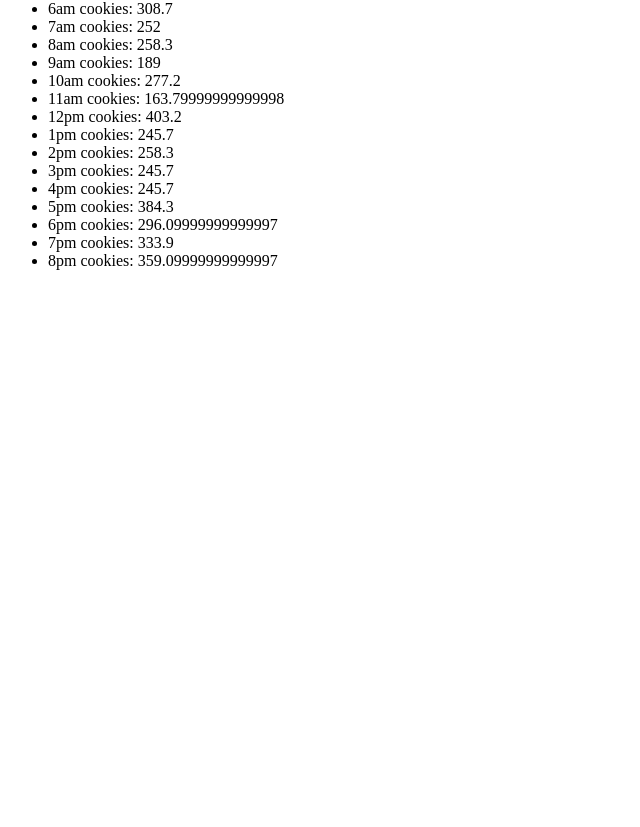
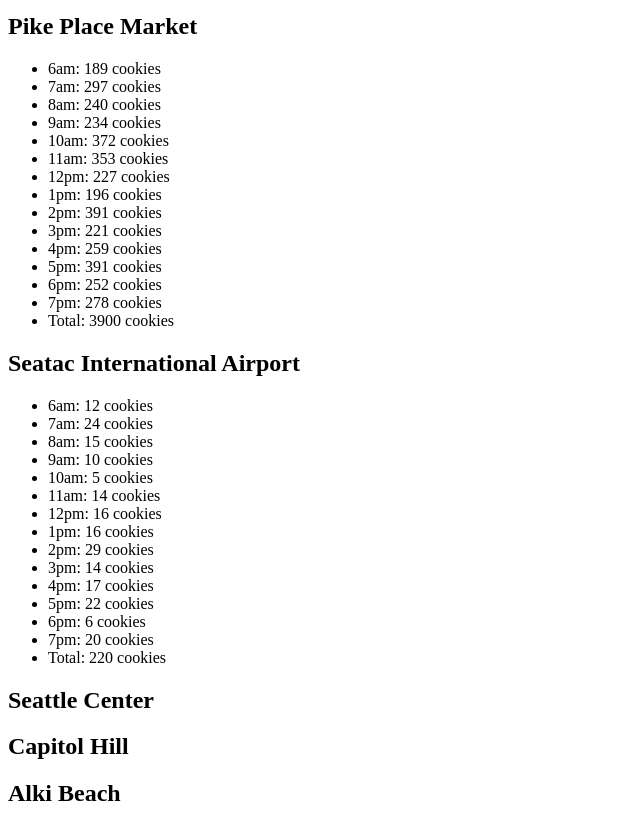
Before and after one commit to bishang/cookie-stand, a plain HTML site: page sales.html in a window 1280 px wide. Shown: the part 67-894 px from the top of the page, without its empty margins (0-640 px from the left). Before the commit the page ends 800 px from the top, so only its background shows below. Drawn offline with Linux system fonts and the light colour scheme.

Commit message:
fixed codes

```diff
--- a/app.js
+++ b/app.js
@@ -1,79 +1,104 @@
 'use strict';
 
-var hours = ['6am', '7am', '8am', '9am', '10am', '11am', '12pm', '1pm', '2pm', '3pm', '4pm', '5pm', '6pm', '7pm', '8pm']
+var hours = ['6am', '7am', '8am', '9am', '10am', '11am', '12pm', '1pm', '2pm', '3pm', '4pm', '5pm', '6pm', '7pm'];
 
-var firstPike = {
-  location: '1st and Pike',
-  minCust: 23,
-  maxCust: 65,
-  avgCookieSale: 6.3,
-  cookiesPerHour: [],
-  custPerHour: function(minCust, maxCust) {
-    return Math.floor(Math.random() * (this.maxCust - this.minCust) + this.minCust);
-  },
-  cookiesPurchased: function() {
-    return this.custPerHour() * this.avgCookieSale}
+function random(min, max) {
+  return Math.floor(Math.random() * (max - min + 1)) + min; // via MDN docs
 }
 
-for(var i = 0; i < hours.length; i++) {
-  firstPike.cookiesPerHour.push(firstPike.cookiesPurchased());
-}
-
-function makeHTML() {
-  var container = document.createElement('div');
-  container.innerHTML = '<h2>' + firstPike.location + '</h2>';
-  document.body.appendChild(container);
-
-  var list = document.createElement('ul');
-  var listArr = []
-
-  for (var i = 0; i < firstPike.cookiesPerHour.length; i++) {
-    listArr.push('<li>'+ hours[i] + ' cookies: ' + firstPike.cookiesPerHour[i] + '</li>');
-  }
-
-  var fullList = listArr.join('');
-  list.innerHTML = fullList;
-  document.body.appendChild(list);
-}
-
-makeHTML()
-
-var seatacAirport = {
-  location: 'SeaTac Airport',
-  minCust: 3,
-  maxCust: 24,
-  avgCookieSale: 1.2,
-  custPerHour: function(minCust, maxCust) {
-    return Math.random() * (this.maxCust - this.minCust) + this.minCust;
+var store1 = {
+  name: '1st and Pike',
+  minCustsPerHour: 23,
+  maxCustsPerHour: 65,
+  avgCookiesPerCust: 6.3,
+  custsEachHour: [],
+  cookiesEachHour: [],
+  totalDailySales: 0,
+  calcCustsEachHour: function(){
+    for(var i = 0; i < hours.length; i++){
+      this.custsEachHour.push(random(this.minCustsPerHour, this.maxCustsPerHour));
+    }
+  },
+  calcCookiesEachHour: function(){
+    this.calcCustsEachHour();
+    for(var i = 0; i < hours.length; i++){
+      var oneHour = Math.ceil(this.custsEachHour[i] * this.avgCookiesPerCust);
+      console.log(oneHour, 'one hour');
+      this.cookiesEachHour.push(oneHour);
+      this.totalDailySales += oneHour;
+      console.log(this.totalDailySales, 'total');
+    }
+  },
+  render: function(){
+    this.calcCookiesEachHour();
+    // access the element in the DOM where the stuff will go
+    var ulElement = document.getElementById('pike');
+    // console.log(ulElement, 'ul Element');
+    for(var i = 0; i < hours.length; i++){
+      // create an element
+      var liElement = document.createElement('li');
+      // give it content
+      liElement.textContent =
+      hours[i] + ': ' + this.cookiesEachHour[i] + ' cookies';
+      // append it to the parent
+      ulElement.appendChild(liElement);
+    }
+    // get the element
+    liElement = document.createElement('li');
+    // give it content
+    liElement.textContent =
+    'Total: ' + this.totalDailySales + ' cookies';
+    // append it to the parent
+    ulElement.appendChild(liElement);
   }
 }
 
-var seattleCenter = {
-  location: 'Seattle Center',
-  minCust: 11,
-  maxCust: 38,
-  avgCookieSale: 3.7,
-  custPerHour: function(minCust, maxCust) {
-    return Math.random() * (this.maxCust - this.minCust) + this.minCust;
+var store2 = {
+  name: 'Seatac Airport',
+  minCustsPerHour: 3,
+  maxCustsPerHour: 24,
+  avgCookiesPerCust: 1.2,
+  custsEachHour: [],
+  cookiesEachHour: [],
+  totalDailySales: 0,
+  calcCustsEachHour: function(){
+    for(var i = 0; i < hours.length; i++){
+      this.custsEachHour.push(random(this.minCustsPerHour, this.maxCustsPerHour));
+    }
+  },
+  calcCookiesEachHour: function(){
+    this.calcCustsEachHour();
+    for(var i = 0; i < hours.length; i++){
+      var oneHour = Math.ceil(this.custsEachHour[i] * this.avgCookiesPerCust);
+      console.log(oneHour, 'one hour');
+      this.cookiesEachHour.push(oneHour);
+      this.totalDailySales += oneHour;
+      console.log(this.totalDailySales, 'total');
+    }
+  },
+  render: function(){
+    this.calcCookiesEachHour();
+    // access the element in the DOM where the stuff will go
+    var ulElement = document.getElementById('seatac');
+    // console.log(ulElement, 'ul Element');
+    for(var i = 0; i < hours.length; i++){
+      // create an element
+      var liElement = document.createElement('li');
+      // give it content
+      liElement.textContent =
+      hours[i] + ': ' + this.cookiesEachHour[i] + ' cookies';
+      // append it to the parent
+      ulElement.appendChild(liElement);
+    }
+    // get the element
+    liElement = document.createElement('li');
+    // give it content
+    liElement.textContent =
+    'Total: ' + this.totalDailySales + ' cookies';
+    // append it to the parent
+    ulElement.appendChild(liElement);
   }
 }
 
-var capitolHill = {
-  location: 'Capitol Hill',
-  minCust: 20,
-  maxCust: 38,
-  avgCookieSale: 2.3,
-  custPerHour: function(minCust, maxCust) {
-    return Math.random() * (this.maxCust - this.minCust) + this.minCust;
-  }
-}
-
-var alki = {
-  location: 'Alki',
-  minCust: 2,
-  maxCust: 16,
-  avgCookieSale: 4.6,
-  custPerHour: function(minCust, maxCust) {
-    return Math.random() * (this.maxCust - this.minCust) + this.minCust;
-  }
-}
+store1.render()
+store2.render()
--- a/sales.html
+++ b/sales.html
@@ -1,12 +1,30 @@
 <!DOCTYPE html>
 <html>
+
 <head>
-  <title>Sales.html</title>
+  <title>Sales Numbers</title>
+  <link rel="stylesheet" type="text/css" href="style.css" />
 </head>
 
 <body>
+  <h1>Pat's Salmon Cookies</h1>
 
-<script src="app.js"></script>
+  <h2>Pike Place Market</h2>
+  <ul id="pike"></ul>
+
+  <h2>Seatac International Airport</h2>
+  <ul id="seatac"></ul>
+
+  <h2>Seattle Center</h2>
+  <ul id="sc"></ul>
+
+  <h2>Capitol Hill</h2>
+  <ul id="cap-hill"></ul>
+
+  <h2>Alki Beach</h2>
+  <ul id="alki"></ul>
+
+  <script src="app.js"></script>
 </body>
 
 </html>
```
